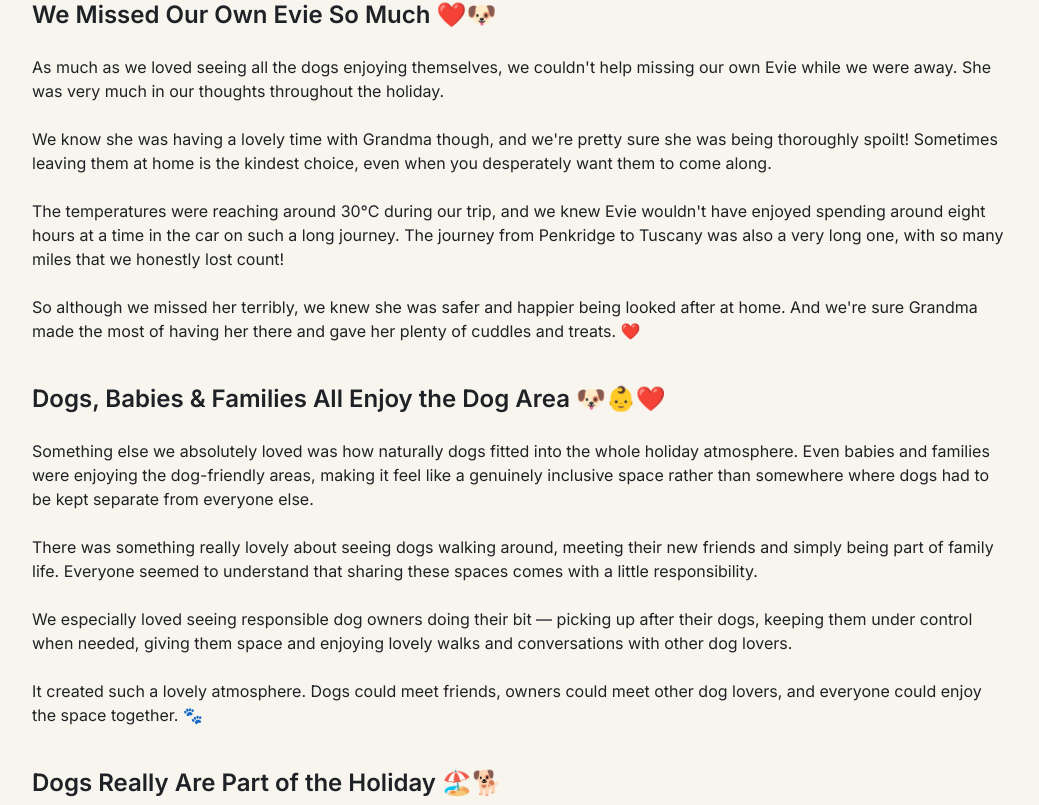
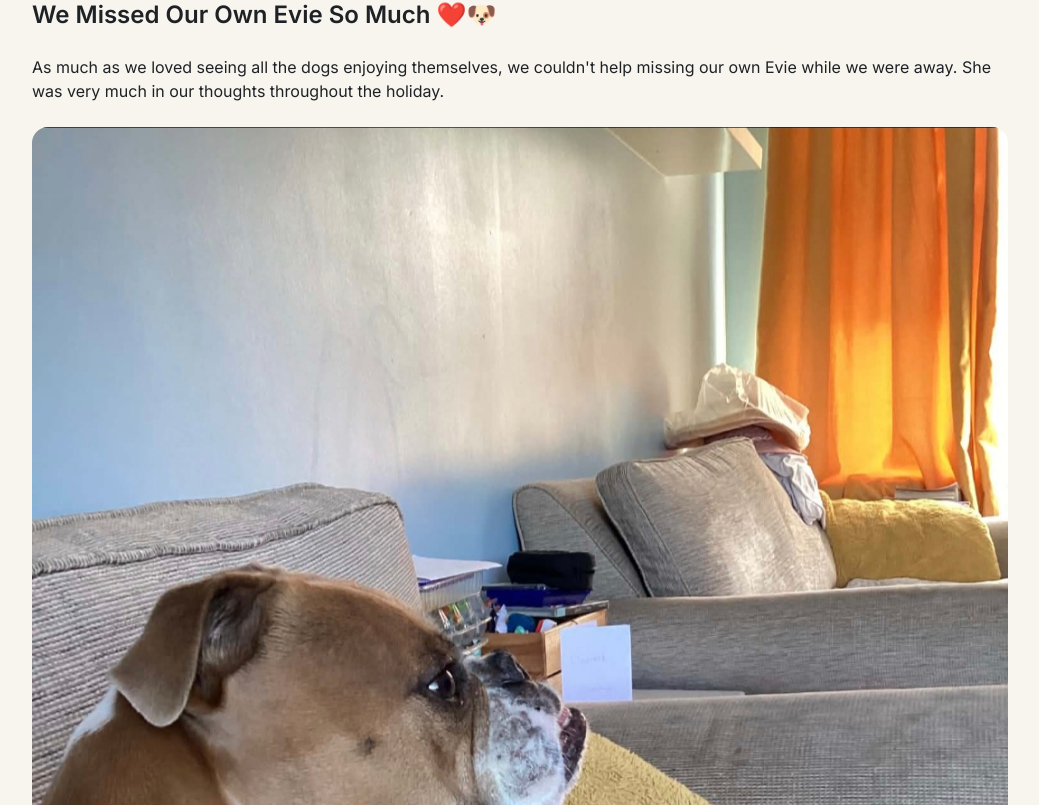
Before and after one commit to innovatevirtualassist-pixel/dogservices, a Next.js app: page /hu-norcenni-girasole in a window 1280 px wide. Shown: the part 5935-6740 px from the top of the page, without its empty margins (120-1159 px from the left). Built offline with nearby package versions, Linux system fonts and the light colour scheme.

Commit message:
Add image of dog missing us during holiday

```diff
--- a/app/hu-norcenni-girasole/page.tsx
+++ b/app/hu-norcenni-girasole/page.tsx
@@ -83,6 +83,11 @@ export default function HuNorcenniGirasolePage() {
           couldn't help missing our own Evie while we were away. She was very
           much in our thoughts throughout the holiday.
         </p>
+        <img
+          src="/images/our-dog-missing-us.jpg"
+          alt="Wish we had our dog at this dog-friendly beach at hu Norcenni Girasole because our dog was missing us terribly."
+          className="rounded-xl w-full"
+        />
 
         <p>
           We know she was having a lovely time with Grandma though, and we're
```
